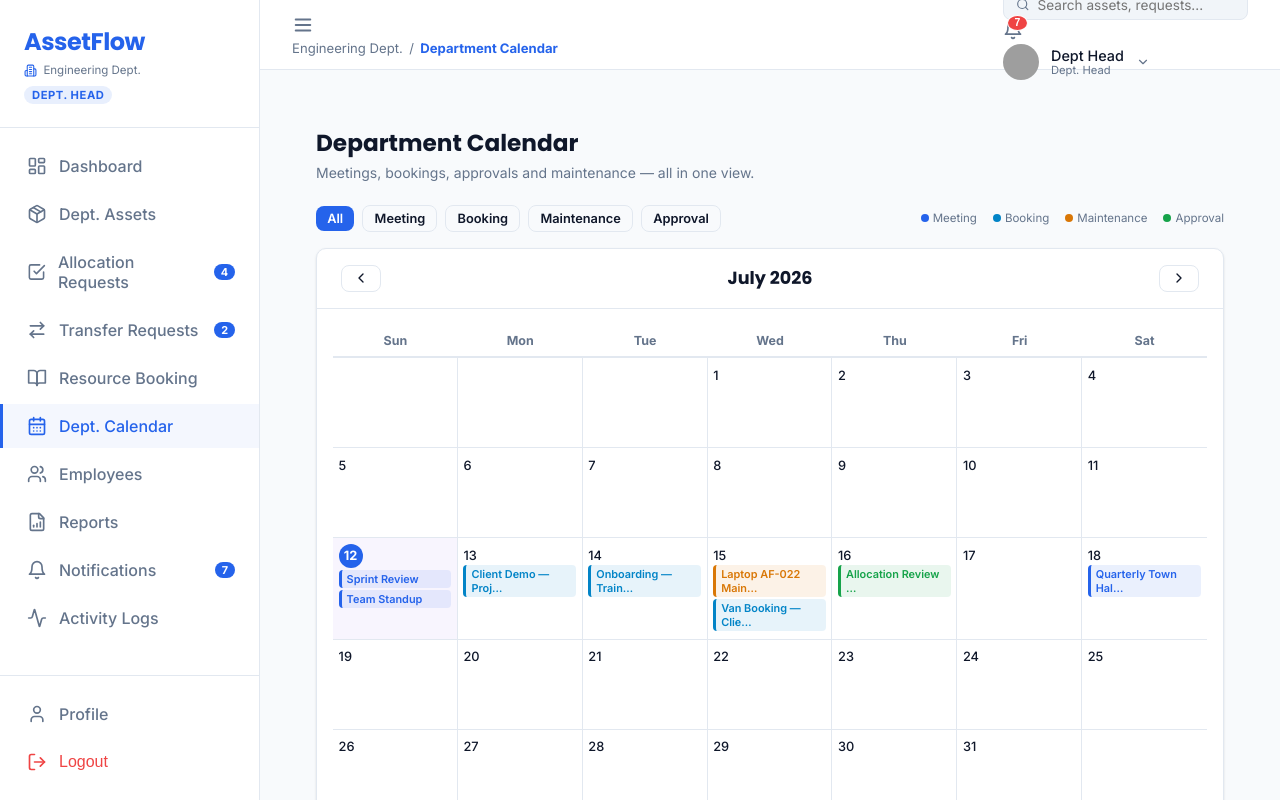
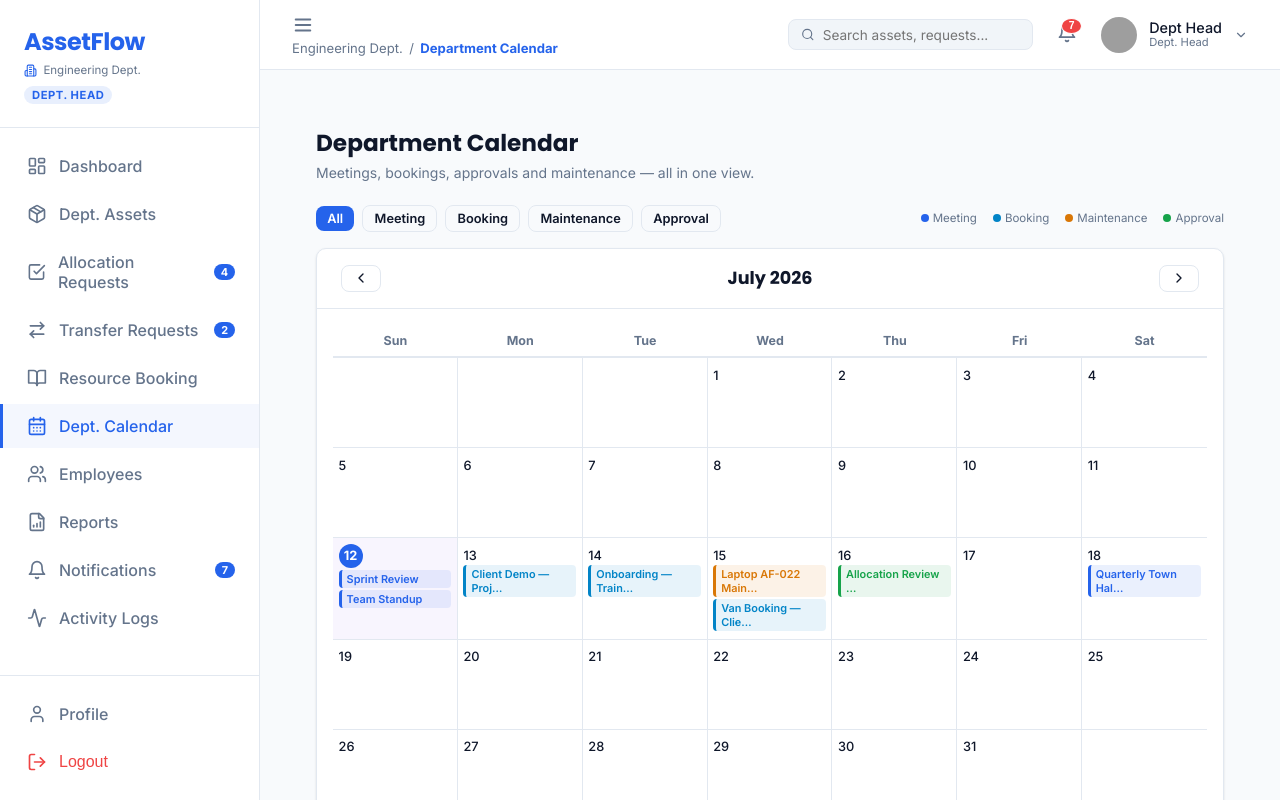
Before and after one commit to DevanshAdhia/AssetFlow-Problem-Statement, a React (Vite) app in the folder frontend/: page /dept-head/calendar in a window 1280 px wide. Built offline with nearby package versions, Linux system fonts and the light colour scheme; grey boxes are pictures that could not be loaded.

Commit message:
fix: resolve topbar notification and profile overlap issue by applying correct flex layout class

```diff
--- a/frontend/src/layouts/DeptHeadLayout.jsx
+++ b/frontend/src/layouts/DeptHeadLayout.jsx
@@ -161,7 +161,7 @@ const DeptHeadLayout = () => {
             </nav>
           </div>
 
-          <div className="topbar-right">
+          <div className="topbar-actions">
             {/* Search */}
             <div className="dh-search-bar" style={{ display: 'flex', alignItems: 'center', gap: '0.5rem', background: '#f1f5f9', border: '1px solid var(--border)', borderRadius: 8, padding: '0.4rem 0.75rem', minWidth: 200 }}>
               <Search size={15} style={{ color: 'var(--text-muted)' }} />
```
